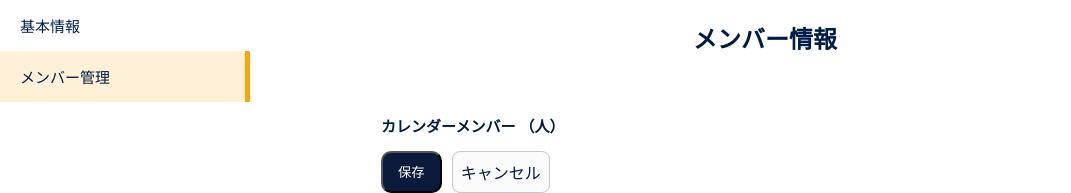
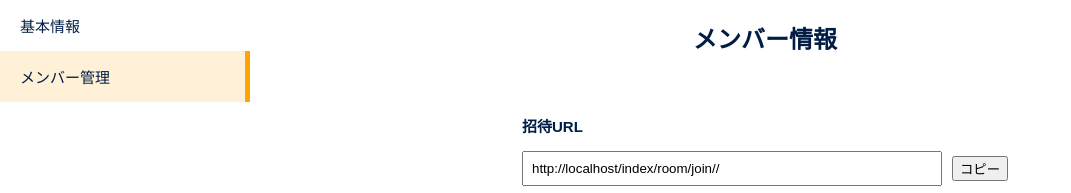
Before and after one commit to marukon425/DayLine, a Django app: page /index/settingroom/memmber/delete/0fb6edd1-626a-45b4-9288-5e8c96b83cf8/ in a window 1280 px wide. Shown: the part 50-243 px from the top of the page, without its empty margins (0-1071 px from the left). Run offline with Django 4.2, Linux system fonts and the light colour scheme; data comes from the database, SQL or seed files in the repository.

Commit message:
招待url

```diff
--- a/DayLine_1_DayLine/templates/room_setting_memmber.html
+++ b/DayLine_1_DayLine/templates/room_setting_memmber.html
@@ -27,6 +27,13 @@
         <div class="main-setting">
             <div class="room-main-setting">
                 <h2>メンバー情報</h2>
+                <div class="setting-space">
+                    <p class="setting-name">招待URL</p>
+                    <div style="display:flex; align-items:center; gap:10px;">
+                        <input type="text" id="invite-url" value="{{request.scheme}}://{{request.get_host}}/index/room/join/{{room.join_url}}/" readonly style="width:400px; padding:8px;">
+                        <button type="button" onclick="copyInviteUrl()">コピー</button>
+                    </div>
+                </div>
                 <form method="POST">
                     {% csrf_token %}
                     <div class="setting-space members">
@@ -90,5 +97,13 @@
             </div>
         </div>
     </main>
+<script>
+function copyInviteUrl() {
+    const url = document.getElementById("invite-url").value;
+    navigator.clipboard.writeText(url).then(() => {
+        alert("招待URLをコピーしました");
+    });
+}
+</script>
 </body>
 </html>
--- a/DayLine_1_DayLine/views.py
+++ b/DayLine_1_DayLine/views.py
@@ -369,6 +369,7 @@
         context['member_forms'] = member_forms
         context['member_count'] = member_info.count()
         # ...他のcontextも同様
+        context['room'] = self.object
         context['is_admin'] = member.authority.authority_code in ["admin", "owner"]
         context['room_name'] = self.object.room_name
         context['room_description'] = self.object.room_description
```
